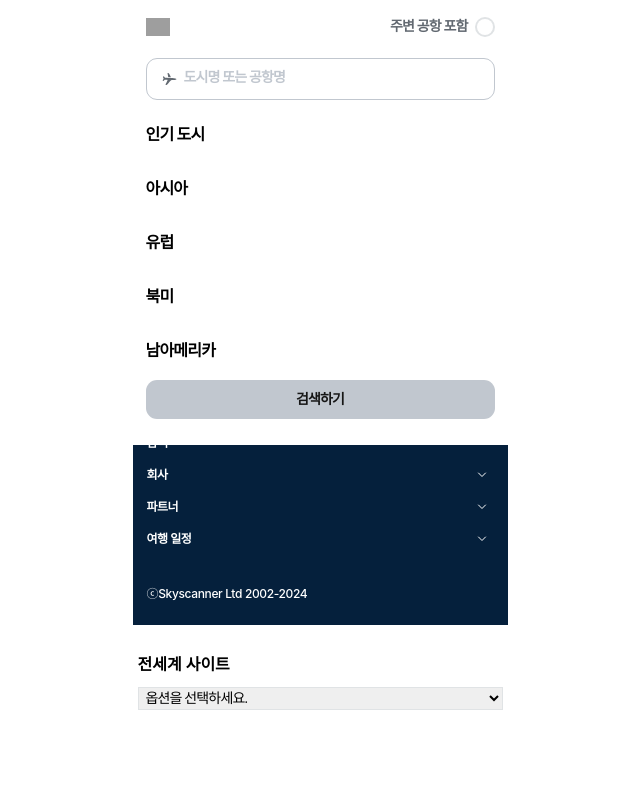
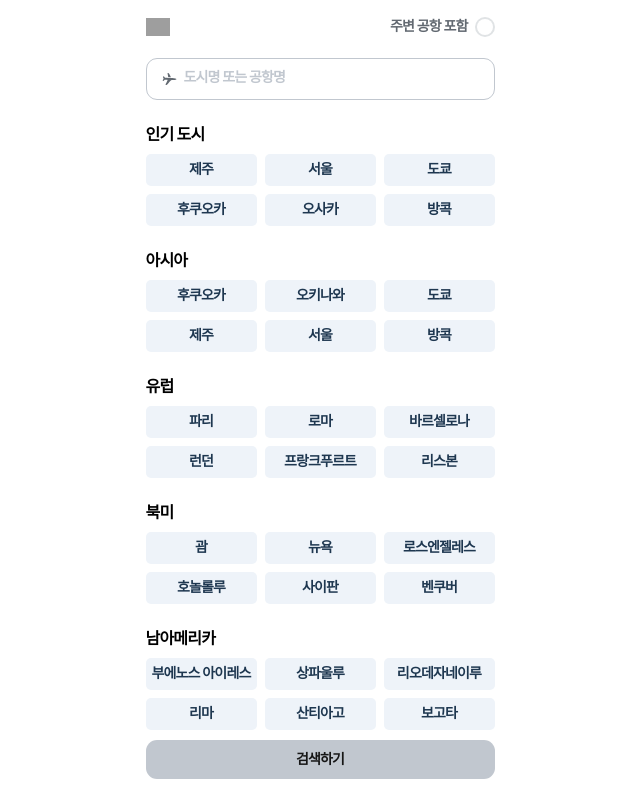
Before and after one commit to heesunee/35-COLLABORATION-WEB-SKYSCANNER, a React (Vite) app: page / in a window 1280 px wide. Shown: the whole page, without its empty margins (320-960 px from the left). Built offline with nearby package versions, Linux system fonts and the light colour scheme; grey boxes are pictures that could not be loaded.

Commit message:
feat : CityButton 컴포넌트 추가

```diff
--- a/src/components/home/CityGroup.tsx
+++ b/src/components/home/CityGroup.tsx
@@ -1,23 +1,48 @@
 import { flexCssGenerator } from '@/styles/customStyle.ts';
 import styled from 'styled-components';
 
-interface props {
+interface groupProps {
 	title: string;
 	cities: string[];
 }
+interface buttonProps {
+	name: string;
+	onClick: () => void;
+}
 
-const CityGroup = ({ title, cities }: props) => {
+const CityButton = ({ name, onClick }: buttonProps) => {
+	return <StyledButton onClick={onClick}>{name}</StyledButton>;
+};
+
+const CityGroup = ({ title, cities }: groupProps) => {
+	const onButtonClick = () => {
+		console.log('button clicked');
+	};
+
 	return (
 		<GroupContainer>
 			<GroupTitle>{title}</GroupTitle>
 			<CitiesGrid>
-				{/*{cities.map((city, index) => (*/}
-				{/*	// <CityButton key={`${title}-${index}`} name={city} />*/}
-				{/*))}*/}
+				{cities.map((city, index) => (
+					<CityButton key={index} name={city} onClick={onButtonClick} />
+				))}
 			</CitiesGrid>
 		</GroupContainer>
 	);
 };
+
+const StyledButton = styled.button`
+	align-self: stretch;
+	border-radius: 5px;
+	background-color: ${({ theme }) => theme.colors.skygrey};
+	min-height: 3.2rem;
+	width: 11.1rem;
+	padding: 0.6rem;
+	border: none;
+	color: ${({ theme }) => theme.colors.nightblue};
+	${({ theme }) => theme.fonts.body2_sb_14};
+	cursor: pointer;
+`;
 
 const GroupContainer = styled.section`
 	${flexCssGenerator('flex', 'flex-start', '', 'column')}
@@ -31,8 +56,9 @@ const GroupTitle = styled.h2`
 
 const CitiesGrid = styled.div`
 	${flexCssGenerator('flex', 'flex-start', '', 'row')}
+	flex-wrap: wrap;
 	width: 100%;
-	gap: 8px 9px;
+	gap: 0.8rem 0.8rem;
 `;
 
 export default CityGroup;
--- a/src/styles/theme.ts
+++ b/src/styles/theme.ts
@@ -22,6 +22,7 @@ const colors = {
 	grey30: '#C1C7CF',
 	grey20: '#E0E3E5',
 	grey10: '#EFF1F2',
+	skygrey: '#EEF3F9',
 	white: '#FFFFFF',
 
 	nightgrey: '#131D28',
```
